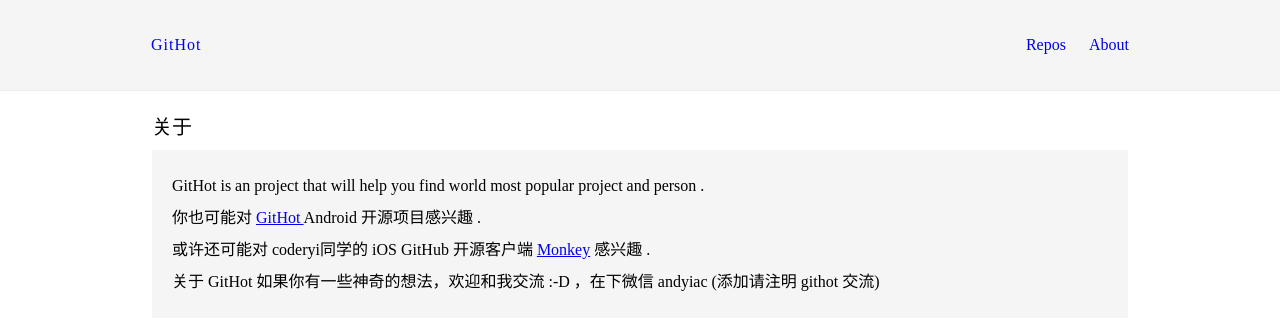
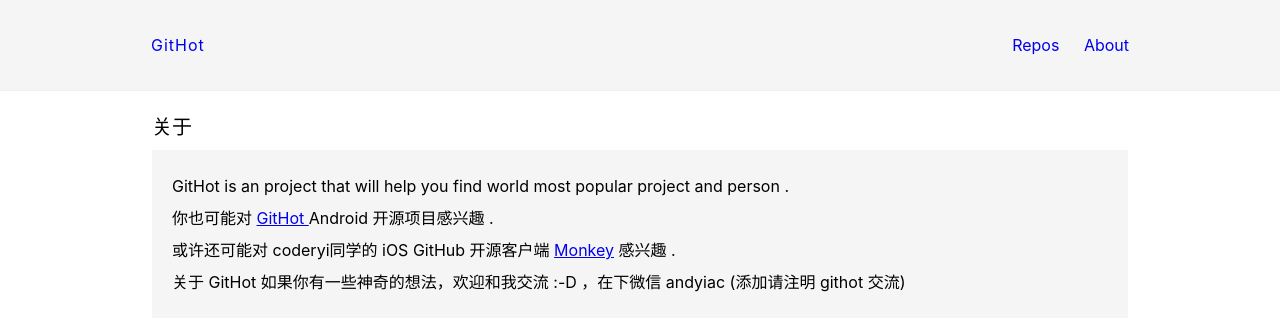
Before and after one commit to andyiac/md2html, a Vue app: page /about in a window 1280 px wide. Shown: the top 330 px of the page. Built offline with nearby package versions, Linux system fonts and the light colour scheme; what vue-resource would draw is missing.

Commit message:
add font family

```diff
--- a/src/components/App.vue
+++ b/src/components/App.vue
@@ -23,6 +23,8 @@
     *
         margin 0
         padding 0
+    *
+        font-family -apple-system, BlinkMacSystemFont, "Segoe UI", Helvetica, Arial, sans-serif, "Apple Color Emoji", "Segoe UI Emoji", "Segoe UI Symbol"
     #header
         height 90px
         background-color #f5f5f5
```
